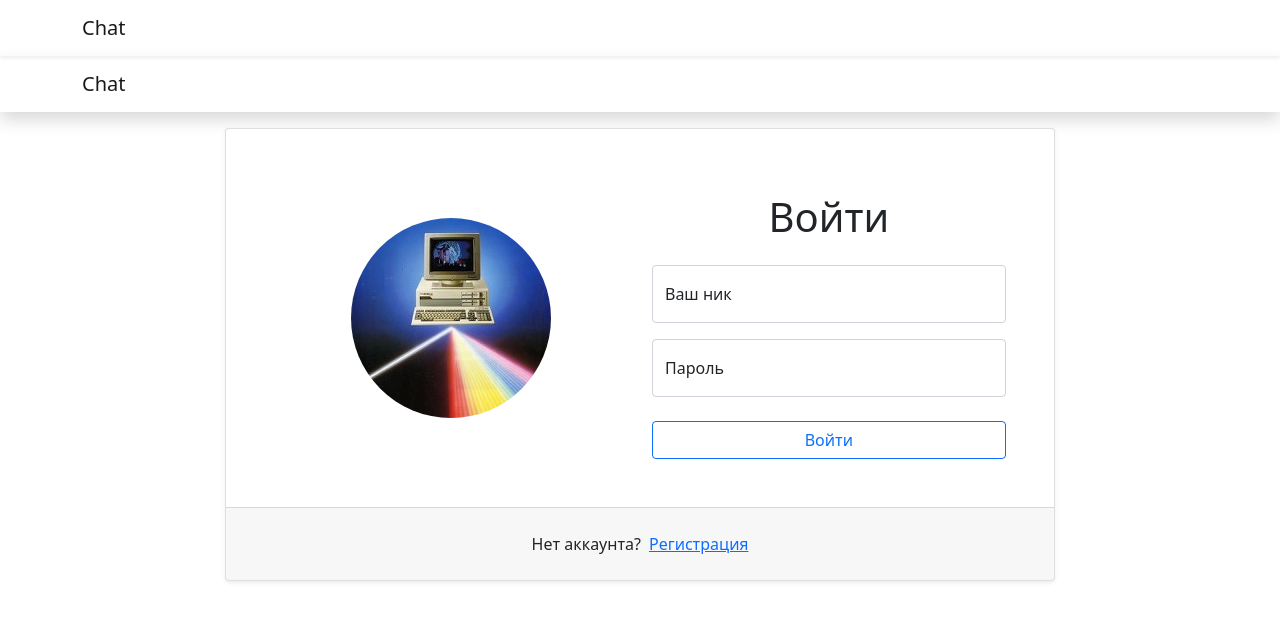
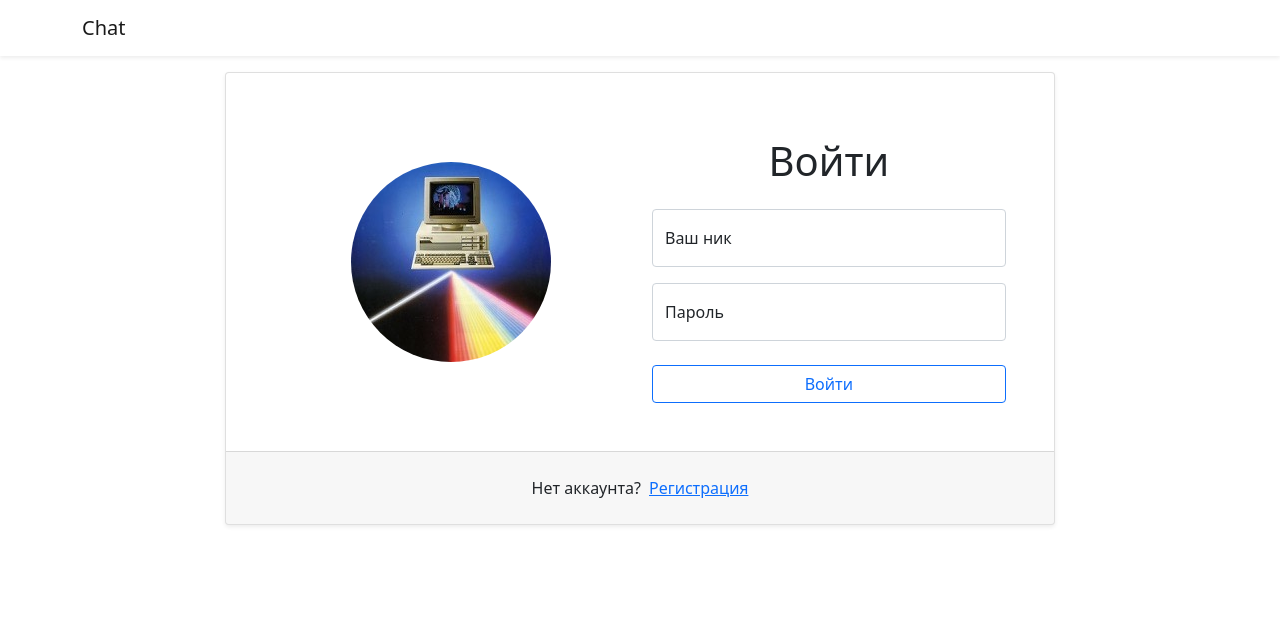
Before and after one commit to leteli/frontend-project-lvl4, a React app: page /login in a window 1280 px wide. Shown: the top 620 px of the page. Built offline with nearby package versions, Linux system fonts and the light colour scheme; the HTML template or start-up script is replaced by a standard one.

Commit message:
update LoginForm

```diff
--- a/src/components/LoginForm.jsx
+++ b/src/components/LoginForm.jsx
@@ -1,6 +1,7 @@
 /* eslint-disable react/jsx-props-no-spreading */
 import React, { useState } from 'react';
 import { useHistory } from 'react-router';
+import { useDispatch } from 'react-redux';
 import { Formik, Form, useField } from 'formik';
 import * as yup from 'yup';
 import axios from 'axios';
@@ -10,13 +11,13 @@ import {
   Row,
   Col,
   Card,
-  Navbar,
   Button,
 } from 'react-bootstrap';
 
 import routes from '../routes.js';
 import loginImage from '../../assets/login.jpg';
 import useAuth from '../contexts/auth.jsx';
+import { actions } from '../slices/usersSlice.js';
 
 const TextInput = ({ label, ...props }) => {
   const [field, meta] = useField(props);
@@ -35,16 +36,9 @@ const LoginForm = () => {
   const [authFailed, setAuthFailed] = useState(false);
   const auth = useAuth();
   const history = useHistory();
+  const dispatch = useDispatch();
 
   return (
-    <div className="d-flex flex-column h-100">
-      <Navbar expand="lg" className="shadow">
-        <Container>
-          <Navbar.Brand href="/">
-            Chat
-          </Navbar.Brand>
-        </Container>
-      </Navbar>
     <Container fluid className="h-100">
       <Row className="justify-content-center align-items-center h-100">
         <Col xs={12} md={8} xxl={6}>
@@ -69,11 +63,13 @@ const LoginForm = () => {
                   try {
                     const { data } = await axios.post(routes.loginPath(), values);
                     localStorage.setItem('userId', JSON.stringify(data));
+                    dispatch(actions.addUser(data.username));
                     auth.logIn();
+                    console.log('success');
                     history.push('/');
                   } catch (err) {
                     setAuthFailed(true);
-                      console.log(err); // debug
+                    console.log(err.message); // debug
                   }
                 }}
               >
@@ -116,7 +112,6 @@ const LoginForm = () => {
         </Col>
       </Row>
     </Container>
-    </div>
   );
 };
 
```
Lines whose indentation alone changed are shown as unchanged.
